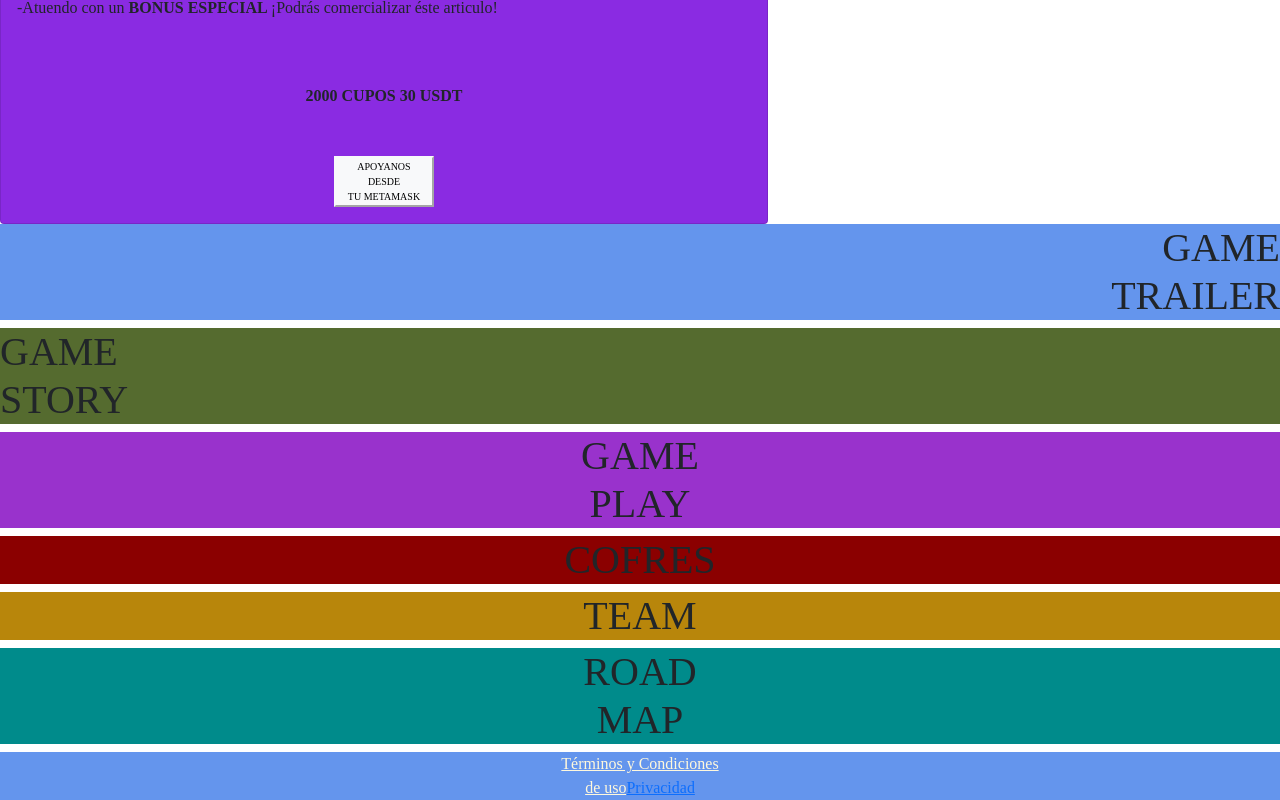
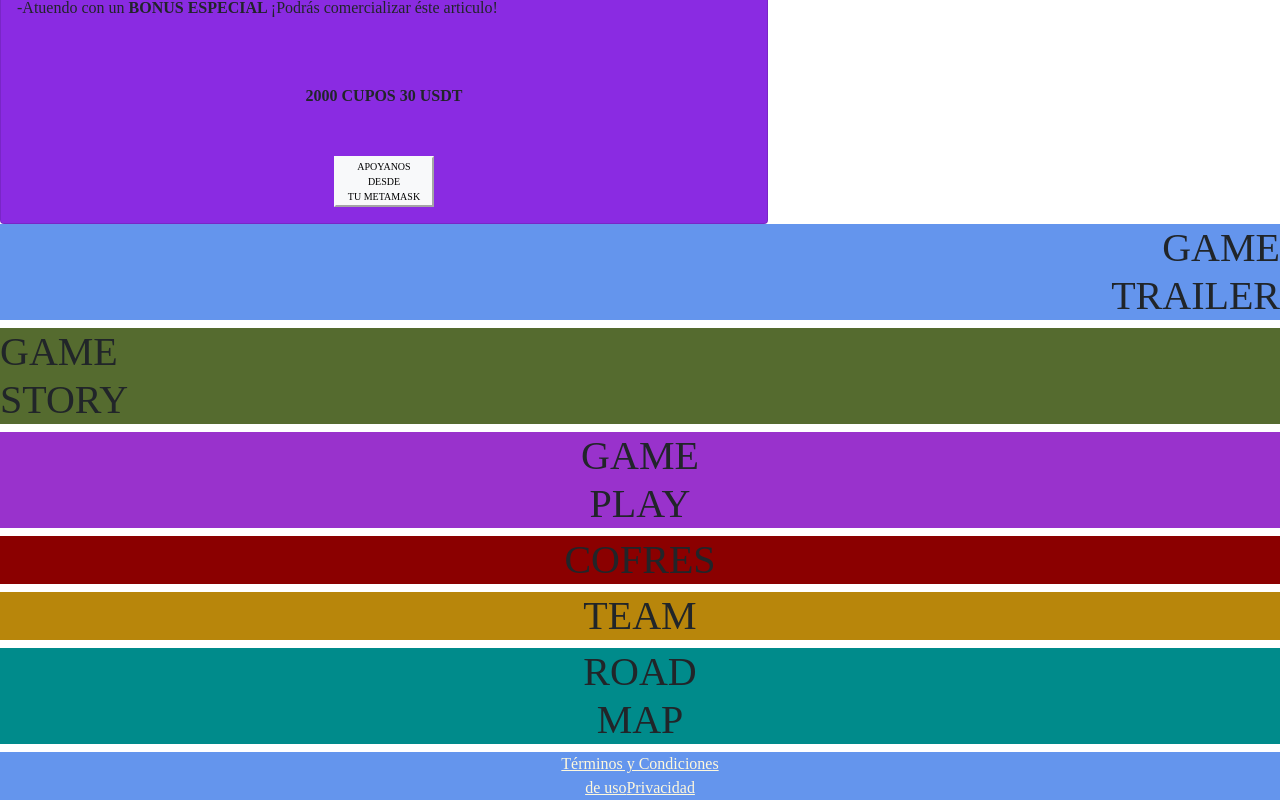
Before and after one commit to joaquinaccorsi/crypto-war, a React (Create React App) app: page / in a window 1280 px wide. Shown: the part 1004-1804 px from the top of the page. Built offline with nearby package versions, Linux system fonts and the light colour scheme.

Commit message:
Update index.css

```diff
--- a/src/index.css
+++ b/src/index.css
@@ -52,7 +52,8 @@ section.Road-Map{background-color:darkcyan}
 
 
 footer {background-color: cornflowerblue;}
-a.Terminos-y-Condiciones{color: cornsilk; align-items: flex-start;}
+a.Terminos-y-Condiciones{color: cornsilk;}
+a.Privacidad{color: cornsilk;}
 
 
 
```
